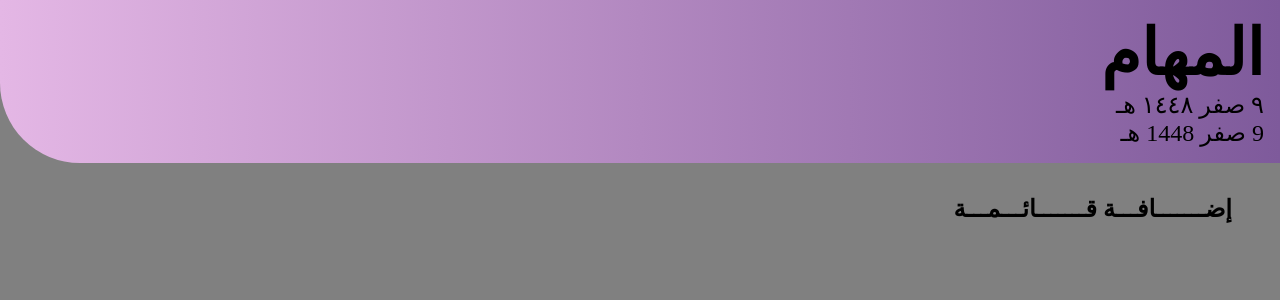
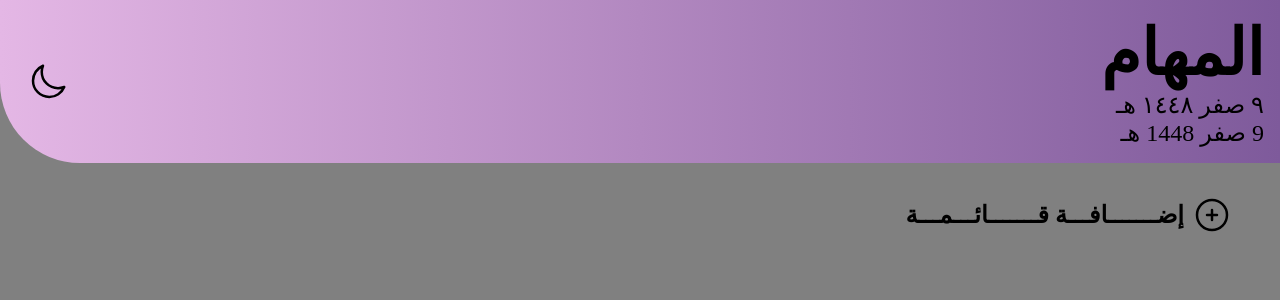
Before and after one commit to ZCodingSpace/ToDoListRv01, a React (Create React App) app: page / in a window 1280 px wide. Shown: the top 300 px of the page. Built offline with nearby package versions, Linux system fonts and the light colour scheme; a web font is replaced by a local one.

Commit message:
Update with heroicons library for the icons

```diff
--- a/package.json
+++ b/package.json
@@ -3,6 +3,7 @@
   "version": "0.1.0",
   "private": true,
   "dependencies": {
+    "@heroicons/react": "^2.2.0",
     "@testing-library/dom": "^10.4.1",
     "@testing-library/jest-dom": "^6.9.1",
     "@testing-library/react": "^16.3.2",
--- a/src/HeaderSection.css
+++ b/src/HeaderSection.css
@@ -5,11 +5,12 @@
     border-radius: 0 0 0 5rem;
 }
 
-.light{
+.light {
     background: linear-gradient(270deg, #7e5a9b, #b288c0, #e4b7e5);
 
 }
-.dark{
+
+.dark {
     background: linear-gradient(270deg, #415A77, #778DA9, #E0E1DD);
 }
 
@@ -36,7 +37,9 @@
 }
 
 .theme-on {
-    display: block
+    display: flex;
+    justify-content: center;
+    align-items: center;
 }
 
 .theme-off {
@@ -46,4 +49,20 @@
 .theme-container {
     width: 4rem;
     height: 4rem;
+
+    div {
+        width: 100%;
+        height: 100%;
+
+        SVG {
+            width: 1.5rem;
+        }
+
+        @media (min-width: 767px) {
+
+            SVG {
+                width: 2.5rem;
+            }
+        }
+    }
 }
--- a/src/HeaderSection.js
+++ b/src/HeaderSection.js
@@ -1,7 +1,7 @@
 import "./HeaderSection.css";
 import { useContext } from "react";
-// import LightModeIcon from "@mui/icons-material/LightModeOutlined";
-// import DarkModeIcon from "@mui/icons-material/DarkModeOutlined";
+import { MoonIcon } from "@heroicons/react/24/outline";
+import { SunIcon } from "@heroicons/react/24/outline";
 import { ThemeContext } from "./CustomContext";
 
 export default function HeaderSection() {
@@ -38,11 +38,12 @@ export default function HeaderSection() {
         {/* Theme Toggle */}
         <div>
           <div className="center theme-container">
+            <div className={`${theme.dark}`} onClick={changeTheme}>
+              <SunIcon className="h-6 w-6 text-gray-500" />
+            </div>
+
             <div className={`${theme.light}`} onClick={changeTheme}>
-
-            </div>
-            <div className={`${theme.dark}`} onClick={changeTheme}>
-
+              <MoonIcon className="h-6 w-6 text-gray-500" />
             </div>
           </div>
         </div>
--- a/src/MainListsCreator.css
+++ b/src/MainListsCreator.css
@@ -9,6 +9,18 @@
     padding: 0 1rem;
     cursor: pointer;
     border-radius: 0.5rem;
+
+    SVG {
+        width: 1.5rem;
+    }
+
+    @media (min-width: 767px) {
+
+        SVG {
+            width: 2.5rem;
+        }
+
+    }
 }
 
 .add-list-button-container:hover {
--- a/src/MainListsCreator.js
+++ b/src/MainListsCreator.js
@@ -1,9 +1,11 @@
 import "./MainListsCreator.css";
+import { PlusCircleIcon } from "@heroicons/react/24/outline";
 
 export default function MainLlistsCreator() {
   return (
     <div className="add-list-row">
       <div className="add-list-button-container center">
+        <PlusCircleIcon class="h-6 w-6 text-gray-500" />
         <h2 className="add-list-title">إضـــــــافـــة قـــــــائـــمـــة</h2>
       </div>
     </div>
--- a/src/ToDos/ListsStyles.css
+++ b/src/ToDos/ListsStyles.css
@@ -1,8 +1,3 @@
-
-.accordions-main-container{
-
-    /* background-color: aquamarine; */
-}
 
 .accordions-container{
     width: 85vw;
```
Also changed, not shown: 1 other file (tests, documents, lock files or other folders).
